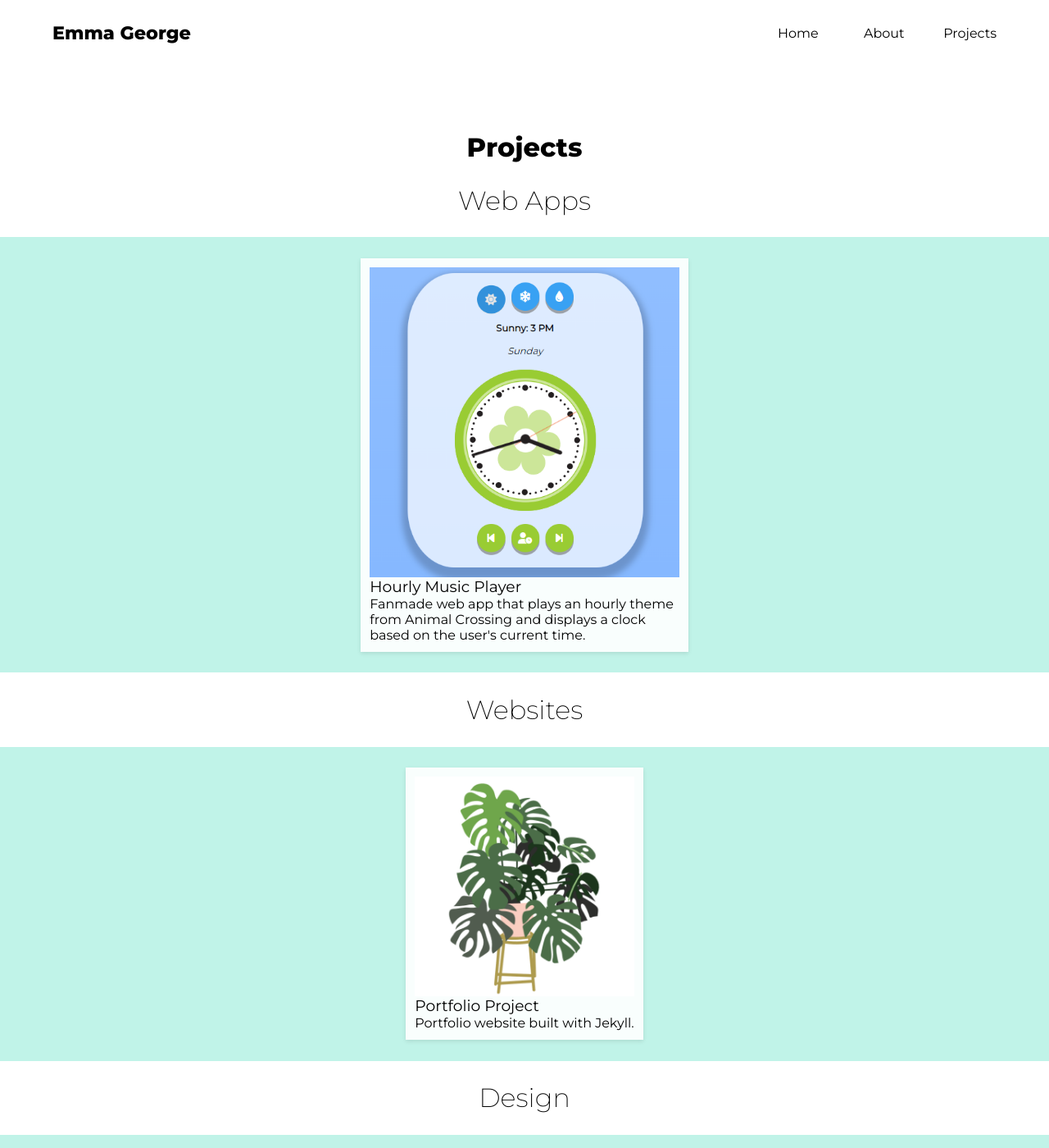
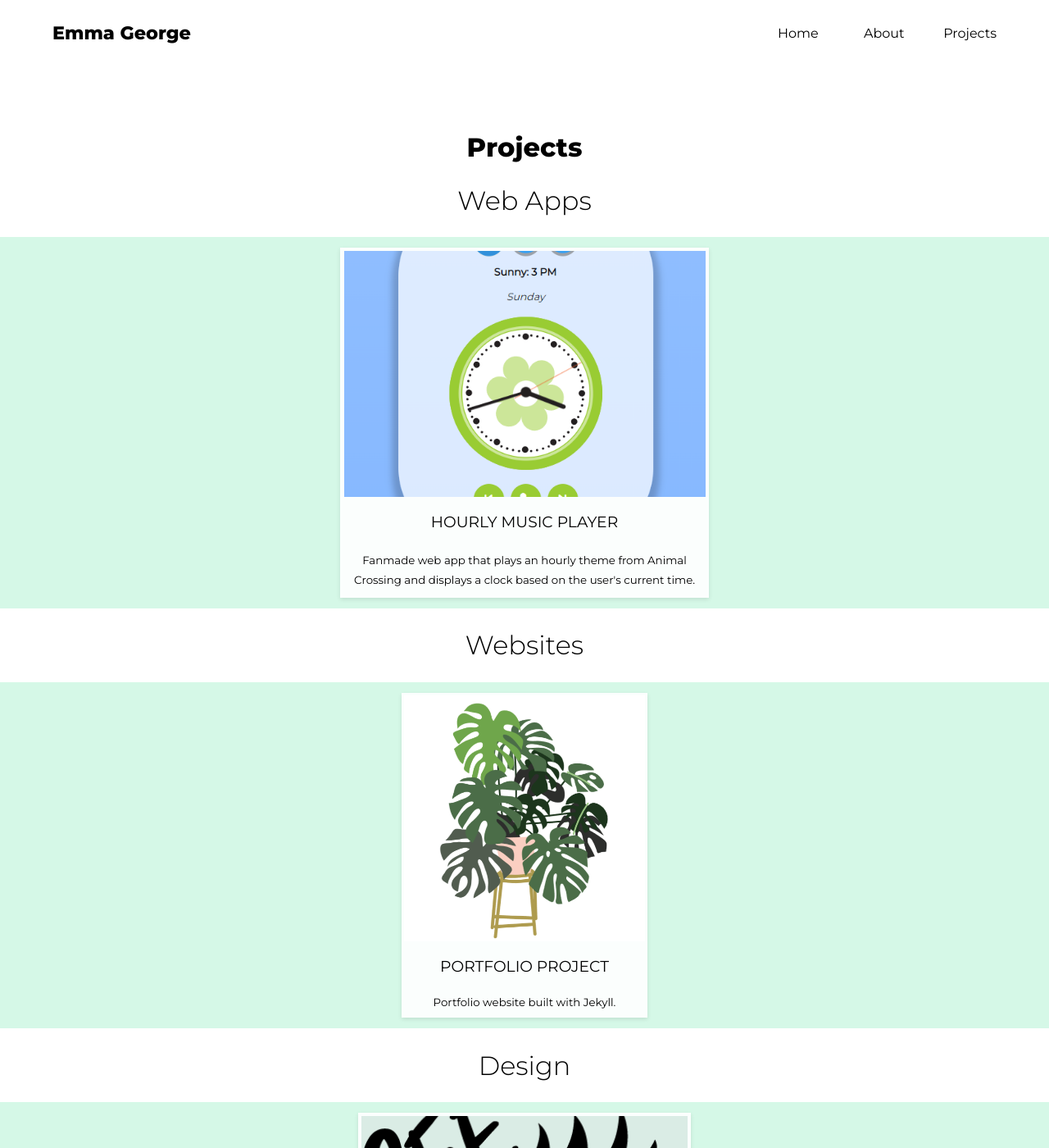
Before and after one commit to emmariegeo/emmariegeo.github.io, a Jekyll site: the page built from projects.markdown, in a window 1280 px wide and 1400 px high. Shown: the whole window at 82% size. Built offline with Jekyll 4.4.1, drawn with Linux system fonts in a browser that asks for light colours.

Commit message:
Project grid layout update

```diff
--- a/_layouts/about.html
+++ b/_layouts/about.html
@@ -6,9 +6,10 @@ layout: default
     <div class ="card"><div class="frame" style="background-image: url({{ page.profilepic | relative_url }})"></div></div>
     {%- endif -%}
     <div class ="info">
-      <h2>Hi! I'm Emma George.</h2>
-      <h3>Computer Science student and aspiring software developer.</h3>
+      <h1>Hi! I'm Emma George.</h1>
+      <h2>Computer Science student and aspiring software developer.</h2>
       <br>
       <p>A.S. Computer Science - Foothill College</p>
+      <p>Working on my B.S. in Computer Science with expected graduation December 2023.</p>
     </div>
 </section>
--- a/_layouts/page.html
+++ b/_layouts/page.html
@@ -11,17 +11,15 @@ layout: default
     <ul>
         {% for post in category[1] %}
           <li>
-              <a href="{{ post.url }}">
-                  <div class = "preview" style="background-image: url({{ post.previewpic | relative_url }})"></div>
-                  <card-title><h3>{{ post.title }}</h3></card-title>
-                  <card-desc>{{ post.desc }}</card-desc>
-              </a>
+            <a href="{{ post.url }}">
+            <div class = "card-prev" style="background-image: url({{ post.previewpic | relative_url }})" description="{{ post.title }}">
+            </div>
+              <span class="card-title"><h3>{{ post.title }}</h3></span>
+              <p>{{ post.desc }}</p>
+            </a>
           </li>
-    <!-- <li>
-      <a href="{{ post.url }}">{{ post.title }}</a>
-    </li> -->
-  {% endfor %}
-</ul>
+        {% endfor %}
+    </ul>
 </div>
   {% endfor %}
 
--- a/about.markdown
+++ b/about.markdown
@@ -4,4 +4,3 @@ title: About
 permalink: /about/
 profilepic: "assets/images/emmapicture.png"
 ---
-Hi
--- a/assets/css/styles.css
+++ b/assets/css/styles.css
@@ -133,7 +133,7 @@ section.myprojects {
 /* About */
 section.about {
   display: grid;
-  background-color: #c0f3e8;
+  background-color: rgba(213, 248, 231);
   grid-template-columns: 1fr 2fr;
   grid-template-rows: auto;
   padding: 4% 8%;
@@ -192,36 +192,43 @@ section.about .info {
   flex-direction: column;
   padding: 1% 0%;
   column-gap: 5%;
-  background-color: #c0f3e8;
+  background-color: rgba(213, 248, 231);
   width: 100vw;
   overflow: hidden;
-  justify-content: space-around;
+  justify-items: center;
+  align-items: center;
 }
 
-.gallery li {
-  background-color: rgba(255, 255, 255, .9);
+.gallery ul li {
+  background-color: #ffffffe6;
   box-shadow: 0 2px 5px rgba(0,0,0,0.1);
-  display: flex;
-  flex-direction: column;
-  min-height: 100%;
-  min-width: 200px;
-  max-width: 400px;
-  column-gap: 20px;
+  max-width: 450px;
+  min-width: 300px;
+  min-height: 200px;
   cursor: pointer;
   position: relative;
   padding: 1%;
   top: 0;
   transition: all .1s ease-in;
 }
+.gallery ul li .card-prev {
+  background-color: rgb(218, 236, 229);
+  width: 100%;
+  height: 300px;
+  background-size: cover;
+  background-position: center;
+  background-repeat: no-repeat;
+}
+.gallery ul li .card-title {
+  color: #000;
+  text-align: center;
+  padding: 20px;
+  font-size: 1rem;
+  font-weight: 400;
+  text-decoration: none;
+  text-transform: uppercase;
+}
 
-.gallery li .preview {
-  background-color: rgb(218, 233, 236);
-  width: 100%;
-  height: auto;
-  padding-bottom: 100%;
-  background-size: cover;
-  background-position: center center;
-}
 
 .categoryTitle {
   text-align: center;
@@ -231,51 +238,31 @@ section.about .info {
 
 .gallery ul {
   list-style: none;
-  padding: 1%;
-  width: 90%;
-  max-width: 1240px;
-  margin: 0 auto;
   display: grid;
   justify-items: center;
-
-  grid-template-columns: 1fr;
-  grid-template-rows: auto;
-  grid-gap: 20px;
+  grid-template-columns: repeat(auto-fit, minmax(250px ,1fr));
+  grid-gap: 1.2rem;
 }
 
 
-.gallery li .card-title {
+.gallery ul li p {
+  line-height: 1.8;
   color: #000;
-  text-align: center;
-  padding: 20px;
-  font-size: 1rem;
-  font-weight: 400;
-  text-decoration: none;
-  text-transform: uppercase;
-}
-
-.gallery li .p {
-  line-height: 1.8;
-}
-
-.gallery li .card-desc {
-  color: #000;
-  height: 100px;
-  width: auto;
   font-size: smaller;
   padding: 1%;
   text-align: center;
-  justify-content: center;
 }
-.gallery li a {
+
+.gallery ul a {
   text-decoration: none;
   color: #000;
 }
-.gallery li a:visited {
+.gallery ul a:visited {
+  text-decoration: none;
   color:#000;
 }
 
-.gallery li:hover {
+.gallery ul li:hover {
   top: -2px;
   box-shadow: 0 4px 5px rgba(0,0,0,0.2);
 }
@@ -287,7 +274,7 @@ h1 {
 }
 
 h2 {
-  font-weight: 200;
+  font-weight: 300;
   font-size: 2em;
 }
 
```
